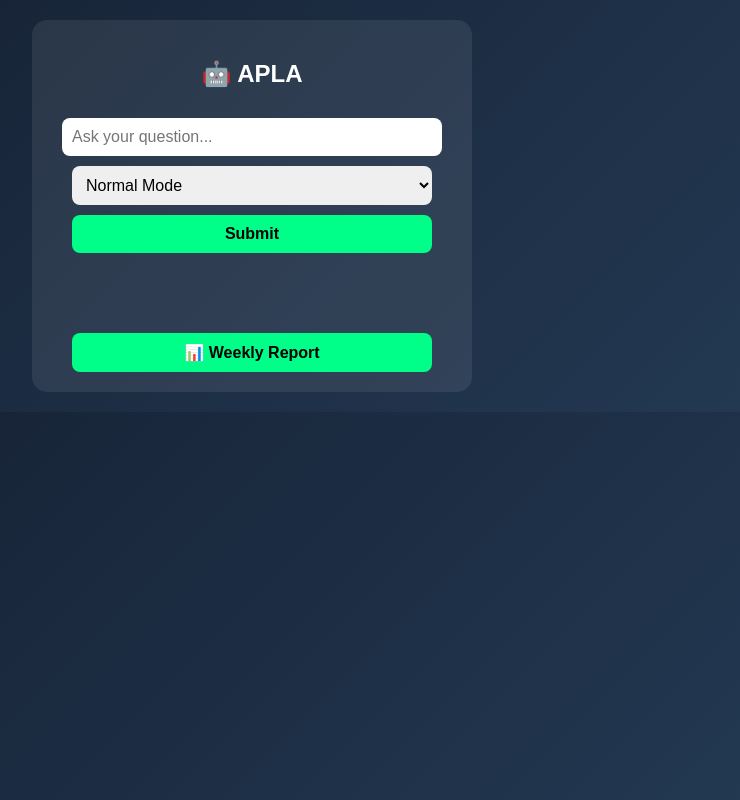
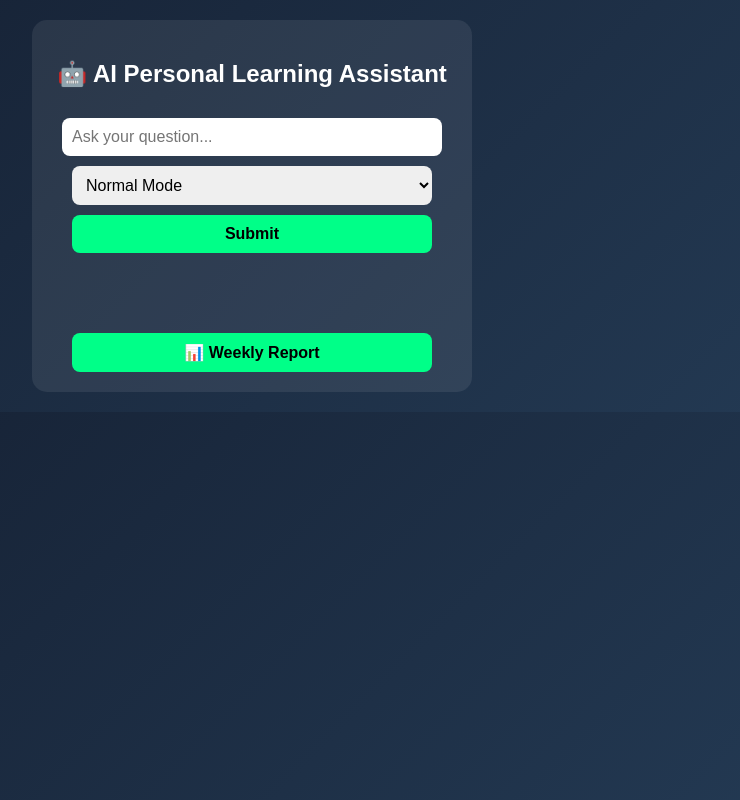
Before and after one commit to Sol1x000/APLA-S, a plain HTML site: page index.html in a window 1280 px wide. Shown: the whole page, without its empty margins (388-1128 px from the left). Drawn offline with Linux system fonts and the light colour scheme.

Commit message:
Update title and headings to full name

```diff
--- a/index.html
+++ b/index.html
@@ -1,7 +1,7 @@
 <!DOCTYPE html>
 <html>
 <head>
-  <title>APLA</title>
+  <title>AI Personal Learning Assistant</title>
   <meta name="viewport" content="width=device-width, initial-scale=1.0">
   <style>
     body {
@@ -54,7 +54,7 @@
 
 <div class="card">
 
-<h2>🤖 APLA</h2>
+<h2>🤖 AI Personal Learning Assistant</h2>
 
 <input type="text" id="question" placeholder="Ask your question...">
 
```
